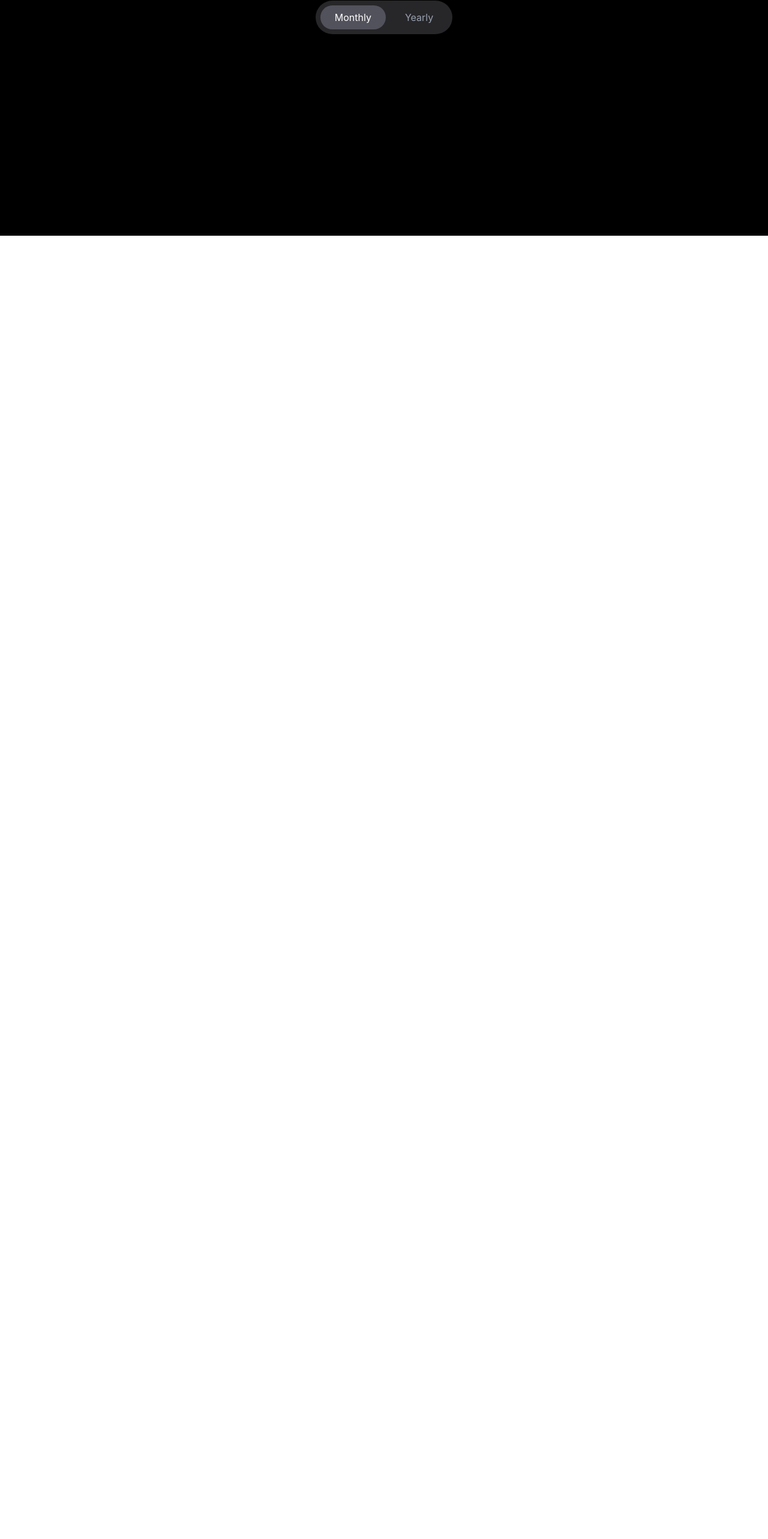
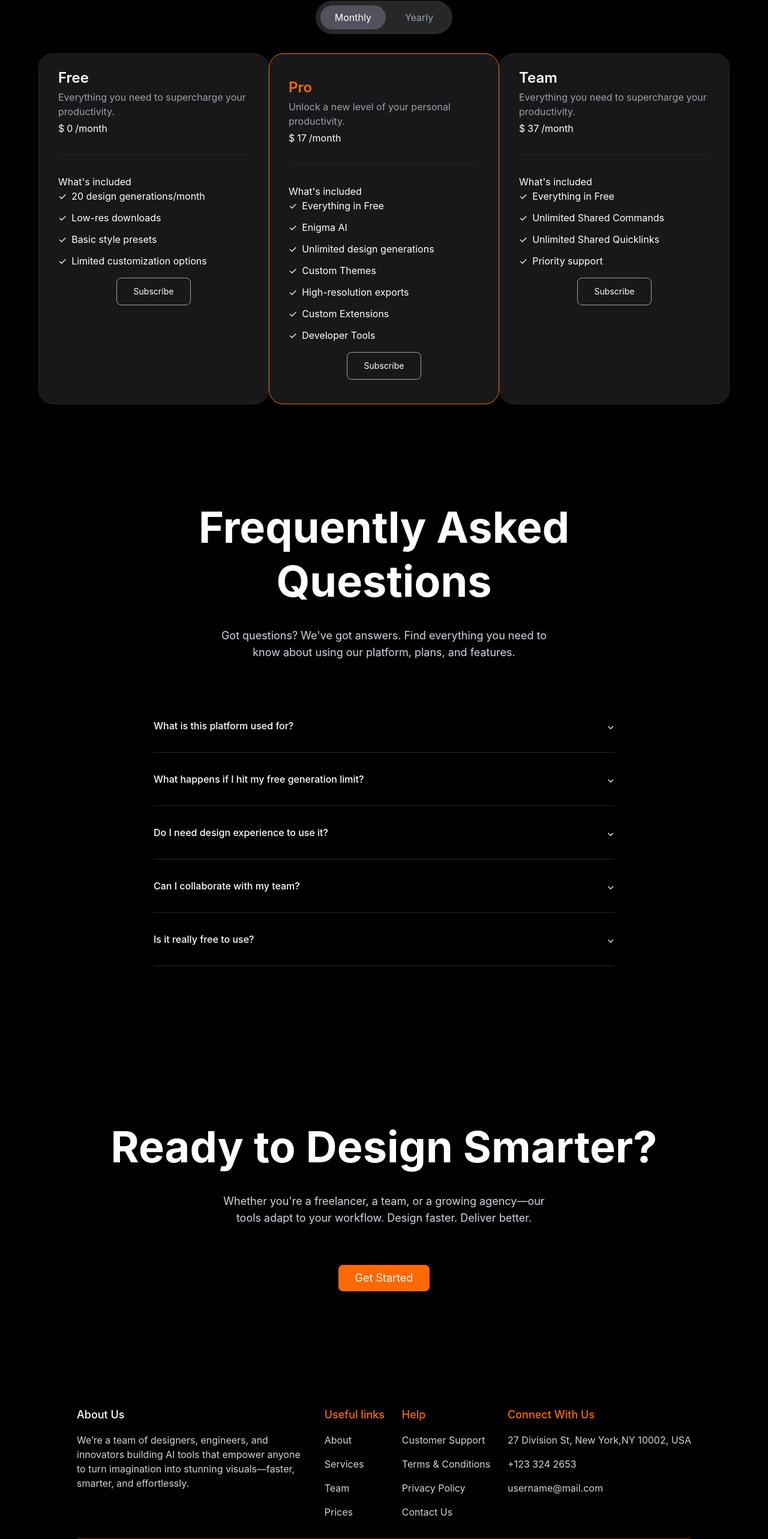
Before and after one commit to jeevana4587/SaaS-Landing-Page, a React (Vite) app: page / in a window 1280 px wide. Shown: the part 3207-5773 px from the top of the page at 60% size. Before the commit the page ends 3600 px from the top, so only its background shows below. Built offline with nearby package versions, Linux system fonts and the light colour scheme.

Commit message:
Designed layout for pricing, FAQ, CTA and Footer

```diff
--- a/src/App.jsx
+++ b/src/App.jsx
@@ -4,6 +4,9 @@ import Hero from './Components/Hero.jsx';
 import Features from './Components/feature-section/Features.jsx';
 import NumberStats from './Components/NumberStats-section/NumberStats.jsx';
 import Pricing from './Components/Pricing-section/pricing.jsx';
+import FAQSection from './Components/FAQ-section/FAQSection.jsx';
+import CTASection from './Components/CTASection.jsx';
+import Footer from './Components/Footer.jsx';
 
 
 function App() {
@@ -14,6 +17,9 @@ function App() {
       <Features />
       <NumberStats />
       <Pricing />
+      <FAQSection />
+      <CTASection />
+      <Footer />
     </>
    );
 }
--- /dev/null
+++ b/src/Components/CTASection.jsx
@@ -0,0 +1,13 @@
+function CTASection(){
+    return (
+        <section className="py-32 bg-black">
+            <div className="max-w-7xl mx-auto flex flex-col items-center text-center gap-8 pt-24 ">
+                <h1 className="text-7xl text-white font-bold leading-tight">Ready to Design Smarter?</h1>
+                <p className="max-w-xl text-center text-gray-300 text-lg leading-7 ">Whether you're a freelancer, a team, or a growing agency—our tools adapt to your workflow. Design faster. Deliver better.</p>
+                <button className="bg-orange-500 text-white py-2 px-7 text-lg rounded-lg mt-8">Get Started</button>
+            </div>
+        </section>
+    );
+}
+
+export default CTASection;
--- /dev/null
+++ b/src/Components/FAQ-section/FAQItem.jsx
@@ -0,0 +1,20 @@
+import { useState } from "react";
+
+function FAQItem({question, answer}){
+
+    const [isOpen, setIsOpen] = useState(false);
+    return (
+        <div className="flex flex-col ">
+        <div className="flex justify-between " onClick={() => setIsOpen(!isOpen)}>
+            <p className="text-white font-medium">{question}</p>
+            <button className="text-white">⌄</button>
+        </div>
+        {isOpen && (
+          <p className="max-w-2xl text-gray-300 text-left mt-2 ">{answer}</p>
+        )}
+         <hr className="border-zinc-800 my-8" />
+        </div>
+    );
+}
+
+export default FAQItem;
--- /dev/null
+++ b/src/Components/FAQ-section/FAQSection.jsx
@@ -0,0 +1,43 @@
+import FAQItem from "./FAQItem.jsx";
+
+function FAQSection(){
+    return (
+        <section className="min-h-screen bg-black">
+            <div className="max-w-7xl mx-auto flex flex-col items-center text-center gap-8 pt-24 ">
+                <h1 className="text-7xl text-white font-bold leading-tight">
+                    <span>Frequently Asked </span>
+                    <br />
+                    <span>Questions</span>
+                </h1>
+                <p className="max-w-xl text-center text-gray-300 text-lg leading-7 ">
+                    Got questions? We've got answers. Find everything you need to know about using our platform, plans, and features.</p>
+                {/*faq list*/}
+
+                <div className="w-full max-w-3xl mx-auto mt-16">
+                <FAQItem
+                question="What is this platform used for?"
+                answer="It's an AI-powered design assistant that helps you generate, customize, and export creative assets in seconds—whether for personal projects, brand work, or commercial use."
+                 />
+                <FAQItem
+                question="What happens if I hit my free generation limit?"
+                answer=""
+                 />
+                <FAQItem
+                question="Do I need design experience to use it?"
+                answer=""
+                 />
+                <FAQItem
+                question="Can I collaborate with my team?"
+                answer=""
+                 />
+                <FAQItem
+                question="Is it really free to use?"
+                answer=""
+                 />
+                 </div>
+            </div>
+        </section>
+    );
+}
+
+export default FAQSection;
--- /dev/null
+++ b/src/Components/Footer.jsx
@@ -0,0 +1,52 @@
+function Footer() {
+    return (
+        <section className="py-16 bg-black">
+            <div className=" flex flex-col px-32">
+                {/*top*/}
+                <div className="flex justify-between">
+                    <div className="flex flex-col gap-4">
+                        <h1 className="text-white text-lg font-medium">About Us</h1>
+                        <p className="max-w-sm text-gray-300">We’re a team of designers, engineers, and innovators building AI tools that empower anyone to turn imagination into stunning visuals—faster, smarter, and effortlessly.</p>
+
+                    </div>
+                    <div className="flex flex-col gap-4">
+                        <h1 className="text-orange-500 text-lg font-medium">Useful links</h1>
+                        <p className="text-gray-300">About</p>
+                        <p className="text-gray-300">Services</p>
+                        <p className="text-gray-300">Team</p>
+                        <p className="text-gray-300">Prices</p>
+                    </div>
+                    <div className="flex flex-col gap-4">
+                        <h1 className="text-orange-500 text-lg font-medium">Help</h1>
+                        <p className="text-gray-300">Customer Support</p>
+                        <p className="text-gray-300">Terms & Conditions</p>
+                        <p className="text-gray-300">Privacy Policy</p>
+                        <p className="text-gray-300">Contact Us</p>
+                    </div>
+                    <div className="flex flex-col gap-4">
+                        <h1 className="text-orange-500 text-lg font-medium">Connect With Us</h1>
+                        <p className="text-gray-300">27 Division St, New York,NY 10002, USA</p>
+                        <p className="text-gray-300">+123 324 2653</p>
+                        <p className="text-gray-300">username@mail.com</p>
+
+                    </div>
+                </div>
+                {/*divider*/}
+                <hr className="border-orange-900 my-8" />
+                {/*bottom*/}
+                <div className="flex justify-between">
+                    <p className="text-white text-sm">© 2024 All Right Reserved.</p>
+                    <div className="flex gap-2">
+                       <div className="w-5 h-5 rounded-full border border-orange-500"></div>
+                       <div className="w-5 h-5 rounded-full border border-orange-500"></div>
+                       <div className="w-5 h-5 rounded-full border border-orange-500"></div>
+                       <div className="w-5 h-5 rounded-full border border-orange-500"></div>
+                    </div>
+
+                </div>
+            </div>
+        </section>
+    )
+}
+
+export default Footer;
--- a/src/Components/Hero.jsx
+++ b/src/Components/Hero.jsx
@@ -1,3 +1,5 @@
+import { Fragment } from "react";
+
 function Hero() {
 
     const stats=[
@@ -68,8 +70,8 @@ function Hero() {
                     {/*Stats*/}
                     <div className="flex w-full max-w-7xl mx-auto py-8 ">
                         {stats.map((stat,index) =>(
-                            <>
-                            <div key={stat.label}  className={` flex flex-1 flex-col items-center px-8 `}>
+                            <Fragment key={stat.label}>
+                            <div className={` flex flex-1 flex-col items-center px-8 `}>
                                 <p className="text-orange-500 text-lg">{stat.label}</p>
                                 <h2 className="text-white text-5xl font-medium mt-2">{stat.number}</h2>
 
@@ -77,7 +79,7 @@ function Hero() {
                             {index !== stats.length - 1 && (
                             <div className="w-px h-20 bg-zinc-800 self-center"></div>
                             )}
-                            </>
+                            </Fragment>
                         ))}
                     </div>
                 </div>
--- a/src/Components/Pricing-section/pricing.jsx
+++ b/src/Components/Pricing-section/pricing.jsx
@@ -1,4 +1,4 @@
-
+import PricingCard from "./PricingCard.jsx";
 
 function Pricing() {
     return (
@@ -16,6 +16,43 @@ function Pricing() {
                 <button className="bg-zinc-600 rounded-full text-white py-2 px-6">Monthly</button>
                 <button className=" text-gray-400 py-2 px-6">Yearly</button>
             </div>
+            <div className="flex flex-row">
+                <PricingCard
+                title="Free"
+                description="Everything you need to supercharge your productivity."
+                price="0"
+                features={["20 design generations/month",
+                           "Low-res downloads",
+                           "Basic style presets",
+                           "Limited customization options",]}
+                />
+                <PricingCard
+                title="Pro"
+                description="Unlock a new level of your personal productivity."
+                price="17"
+                features={["Everything in Free",
+                    "Enigma AI",
+                    "Unlimited design generations",
+                    "Custom Themes",
+                    "High-resolution exports",
+                    "Custom Extensions",
+                    "Developer Tools",
+                ]}
+                highlighted={true}
+                />
+                <PricingCard
+                title="Team"
+                description="Everything you need to supercharge your productivity."
+                price="37"
+                features={["Everything in Free",
+                    "Unlimited Shared Commands",
+                    "Unlimited Shared Quicklinks",
+                    "Priority support",
+                ]}
+                />
+            </div>
+
+
 
         </div>
         </section>
--- a/src/Components/Pricing-section/pricingCard.jsx
+++ b/src/Components/Pricing-section/pricingCard.jsx
@@ -1,6 +1,31 @@
-function pricingCard ({title,description,price,features,highlighted}) {
+function PricingCard ({title,description,price,features,highlighted}) {
     return (
-        <div></div>
+        <div className={`w-96 rounded-3xl p-8 flex flex-col text-left border ${highlighted
+        ? "border-orange-500 bg-zinc-900 py-10"
+        : "border-zinc-800 bg-zinc-900 py-6"}`}>
+            <h1 className={`text-2xl font-semibold ${
+                highlighted ? "text-orange-500" : "text-white"}`}>{title}</h1>
+            <p className="text-zinc-400 py-1 leading-6">{description}</p>
+            <div className="flex items-end gap-1 text-white">
+                <span>$</span>
+                <span>{price}</span>
+                <span >/month</span>
+            </div>
+            <hr className="border-zinc-800 my-8" />
+            <h3 className="text-white"> What's included</h3>
+            <div className="flex flex-col gap-3 ">
+              {features.map((feature, index) => (
+                <div key={index}  className="flex gap-2 text-white">
+                    <span>✓</span>
+                    <p>{feature}</p>
+                </div>
+               ))}
+            </div>
+            <div className="flex justify-center mt-4">
+            <button className="border border-zinc-400 text-white text-sm py-3 px-7 rounded-lg">Subscribe</button>
+            </div>
+
+        </div>
     );
 }
 
```
